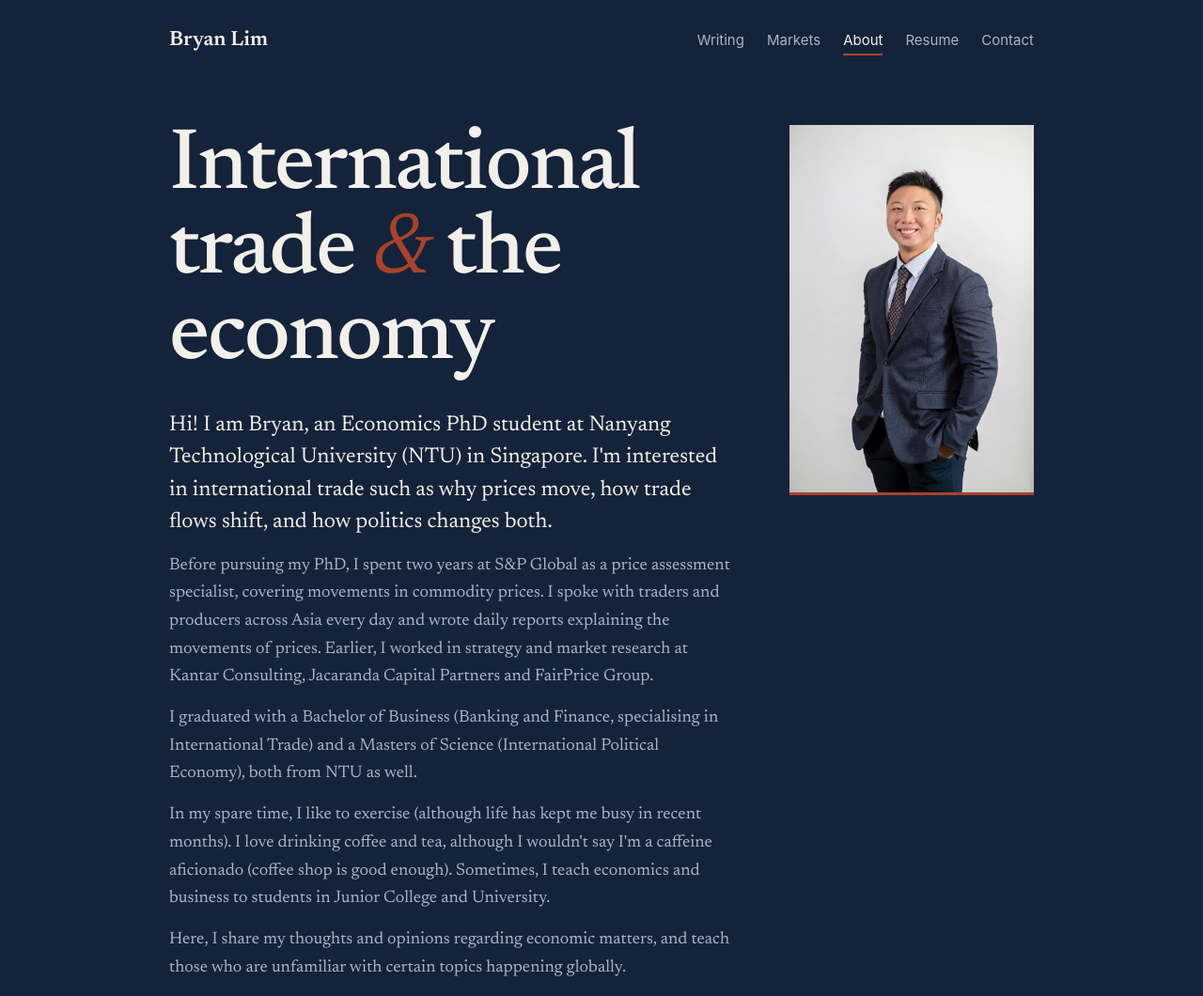
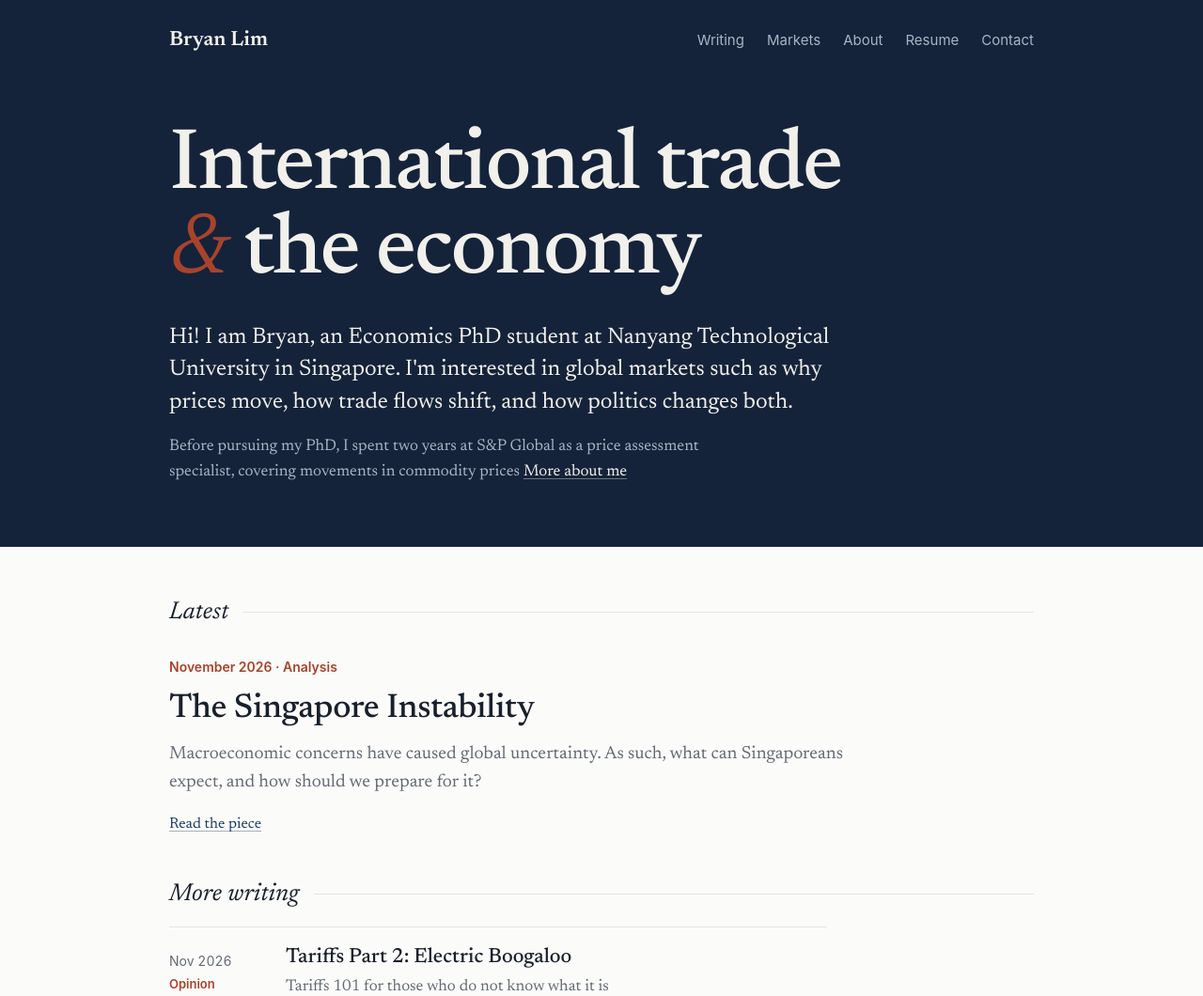
Before and after one commit to limzhbryan/limzhbryan.github.io, a plain HTML site: page index.html in a window 1280 px wide. Shown: the top 1060 px of the page at 94% size. Drawn offline with Linux system fonts and the light colour scheme.

Commit message:
Restore the separate About page
Reverts the homepage/About merge at Bryan's request (the homepage felt too long).

Co-Authored-By: Claude Opus 5.5 <noreply@anthropic.com>
Claude-Session: https://claude.ai/code/session_01LUq28MFDsD9XnwFo8BvcTB

```diff
--- /dev/null
+++ b/content/about.json
@@ -0,0 +1,4 @@
+{
+  "photo": "/files/bryan-lim.jpg",
+  "about": "Hi! I am Bryan, an Economics PhD student at Nanyang Technological University (NTU) in Singapore. I'm interested in international trade such as why prices move, how trade flows shift, and how politics changes both.\n\nBefore pursuing my PhD, I spent two years at S&P Global as a price assessment specialist, covering movements in commodity prices. I spoke with traders and producers across Asia every day and wrote daily reports explaining the movements of prices. Earlier, I worked in strategy and market research at Kantar Consulting, Jacaranda Capital Partners and FairPrice Group.\n\nI graduated with a Bachelor of Business (Banking and Finance, specialising in International Trade) and a Masters of Science (International Political Economy), both from NTU as well. \n\nIn my spare time, I like to exercise (although life has kept me busy in recent months). I love drinking coffee and tea, although I wouldn't say I'm a caffeine aficionado (coffee shop is good enough). Sometimes, I teach economics and business to students in Junior College and University.\n\nHere, I share my thoughts and opinions regarding economic matters, and teach those who are unfamiliar with certain topics happening globally. "
+}
--- a/content/home.json
+++ b/content/home.json
@@ -1,7 +1,7 @@
 {
   "headline": "International trade & the economy",
-  "photo": "/files/bryan-lim.jpg",
-  "about": "Hi! I am Bryan, an Economics PhD student at Nanyang Technological University (NTU) in Singapore. I'm interested in international trade such as why prices move, how trade flows shift, and how politics changes both.\n\nBefore pursuing my PhD, I spent two years at S&P Global as a price assessment specialist, covering movements in commodity prices. I spoke with traders and producers across Asia every day and wrote daily reports explaining the movements of prices. Earlier, I worked in strategy and market research at Kantar Consulting, Jacaranda Capital Partners and FairPrice Group.\n\nI graduated with a Bachelor of Business (Banking and Finance, specialising in International Trade) and a Masters of Science (International Political Economy), both from NTU as well. \n\nIn my spare time, I like to exercise (although life has kept me busy in recent months). I love drinking coffee and tea, although I wouldn't say I'm a caffeine aficionado (coffee shop is good enough). Sometimes, I teach economics and business to students in Junior College and University.\n\nHere, I share my thoughts and opinions regarding economic matters, and teach those who are unfamiliar with certain topics happening globally. ",
+  "intro": "Hi! I am Bryan, an Economics PhD student at Nanyang Technological University in Singapore. I'm interested in global markets such as why prices move, how trade flows shift, and how politics changes both.",
+  "intro_more": "Before pursuing my PhD, I spent two years at S&P Global as a price assessment specialist, covering movements in commodity prices",
   "themes_title": "What you can find here",
   "themes": [
     {
--- a/index.html
+++ b/index.html
@@ -58,13 +58,7 @@ nav a[aria-current="page"] { color: var(--band-ink); box-shadow: inset 0 -2px 0
 .filters a:hover { color: var(--ink); }
 .filters a[aria-current="true"] { color: var(--ink); box-shadow: inset 0 -2px 0 var(--accent); }
 .entry .kind { display: block; font-size: 13px; font-weight: 600; color: var(--accent); margin-top: 2px; }
-.hero { display: grid; grid-template-columns: minmax(0, 1fr) 260px; gap: 56px; align-items: start; padding-block: 72px 48px; }
-.hero .about-text { display: grid; gap: 14px; margin-top: 32px; max-width: 40em; }
-.hero .about-text p { color: var(--band-muted); font-size: 18px; line-height: 1.65; }
-.hero .about-text p:first-child { color: var(--band-ink); font-size: clamp(20px, 2.2vw, 23px); line-height: 1.5; }
-.hero .about-text a { color: var(--band-ink); }
-.hero .hero-links { font-family: var(--ui); font-size: 15px; color: var(--band-muted); margin-top: 24px; }
-.hero .hero-links a { color: var(--band-ink); }
+.hero { display: grid; grid-template-columns: minmax(0, 1fr); gap: 48px; align-items: end; padding-block: 72px 40px; }
 .hero > * { min-width: 0; }
 .hero h1 { font-size: clamp(48px, 8vw, 92px); font-weight: 500; letter-spacing: -0.025em; line-height: 0.98; }
 .hero h1 i { color: var(--accent); font-weight: 400; }
@@ -186,7 +180,7 @@ footer .inner { padding-block: 24px; font-family: var(--ui); font-size: 13px; co
 @media (max-width: 760px) {
   body { font-size: 18px; }
   .hero { grid-template-columns: 1fr; gap: 28px; padding-block: 48px 24px; }
-  .hero .photo { max-width: 150px; grid-row: 1; }
+  .hero .photo { max-width: 140px; grid-row: 1; }
   .feature { grid-template-columns: 1fr; gap: 20px; }
   .themes { grid-template-columns: 1fr; gap: 20px; }
   .entry { grid-template-columns: 1fr; }
@@ -227,7 +221,7 @@ footer .inner { padding-block: 24px; font-family: var(--ui); font-size: 13px; co
           </div></span>
         </span>
         <a href="#markets" data-nav="markets">Markets</a>
-        <a href="#home" data-nav="home">About</a>
+        <a href="#about" data-nav="about">About</a>
         <a href="#resume" data-nav="resume">Resume</a>
         <a href="#contact" data-nav="contact">Contact</a>
       </nav>
@@ -235,10 +229,9 @@ footer .inner { padding-block: 24px; font-family: var(--ui); font-size: 13px; co
     <div class="hero" id="hero">
       <div>
         <h1 id="home-headline"></h1>
-        <div class="about-text" id="about-body"></div>
-        <p class="hero-links"><a href="#resume">Resume</a> · <a href="#contact">Get in touch</a></p>
+        <p class="intro" id="home-intro"></p>
+        <p><span id="home-more"></span> <a href="#about">More about me</a></p>
       </div>
-      <div class="photo" id="about-photo" role="img" aria-label="Photo of Bryan Lim">[Photo]</div>
     </div>
   </div>
 </header>
@@ -300,6 +293,17 @@ footer .inner { padding-block: 24px; font-family: var(--ui); font-size: 13px; co
     <p class="mk-meta" id="markets-note"></p>
   </div>
 
+  <!-- ABOUT -->
+  <div class="view" data-view="about" hidden>
+    <div class="about-grid">
+      <div class="stack col">
+        <h1 class="page-title">About</h1>
+        <div class="stack" id="about-body"></div>
+        <p class="small"><a href="#resume">Resume</a> · <a href="#contact">Contact</a></p>
+      </div>
+      <div class="photo-light" id="about-photo" role="img" aria-label="Photo">[Photo]</div>
+    </div>
+  </div>
 
   <!-- RESUME -->
   <div class="view col" data-view="resume" hidden>
@@ -354,7 +358,7 @@ function entryHTML(a, showKind) {
 function photoHTML(src, alt) { return src && safeUrl(src) ? `<img src="${esc(src)}" alt="${esc(alt)}">` : "[Photo]"; }
 
 // Where each homepage box links: chosen in the editor ("Links to"), or guessed from its title.
-const THEME_LINKS = { "Opinion": "#writing-opinion", "Analysis": "#writing-analysis", "Research": "#writing-research", "All writing": "#writing", "Markets": "#markets", "About": "#home", "Resume": "#resume", "Contact": "#contact" };
+const THEME_LINKS = { "Opinion": "#writing-opinion", "Analysis": "#writing-analysis", "Research": "#writing-research", "All writing": "#writing", "Markets": "#markets", "About": "#about", "Resume": "#resume", "Contact": "#contact" };
 function themeLink(t) {
   if (t.link === "No link") return "";
   if (THEME_LINKS[t.link]) return THEME_LINKS[t.link];
@@ -367,8 +371,8 @@ function themeLink(t) {
 }
 function renderHome(h) {
   $("home-headline").innerHTML = esc(h.headline).replace(/ &amp; /g, " <i>&amp;</i> ");
-  $("about-photo").innerHTML = photoHTML(h.photo, "Bryan Lim");
-  $("about-body").innerHTML = paras(h.about);
+  $("home-intro").textContent = h.intro || "";
+  $("home-more").textContent = h.intro_more || "";
   $("themes-title").textContent = h.themes_title || "What I write about";
   $("home-themes").innerHTML = (h.themes || []).map(t => {
     const href = themeLink(t);
@@ -395,6 +399,10 @@ function paras(t) {
     if (hd && lines.length === 1) return `<h${hd[1].length + 1}>${inline(hd[2])}</h${hd[1].length + 1}>`;
     return `<p>${lines.map(inline).join("<br>")}</p>`;
   }).join("");
+}
+function renderAbout(a) {
+  $("about-photo").innerHTML = photoHTML(a.photo, "Bryan Lim");
+  $("about-body").innerHTML = paras(a.about);
 }
 function renderContact(c) {
   $("contact-intro").textContent = c.intro || "";
@@ -579,6 +587,7 @@ Promise.allSettled([
   getJSON("content/home.json").then(renderHome),
   getJSON("content/articles.json").then(renderArticles),
   getJSON("content/markets-page.json").then(renderMarketsText),
+  getJSON("content/about.json").then(renderAbout),
   getJSON("content/contact.json").then(renderContact),
   getJSON("content/resume.json").then(renderResume),
 ]).then(route);
```
Also changed, not shown: 1 other file.
